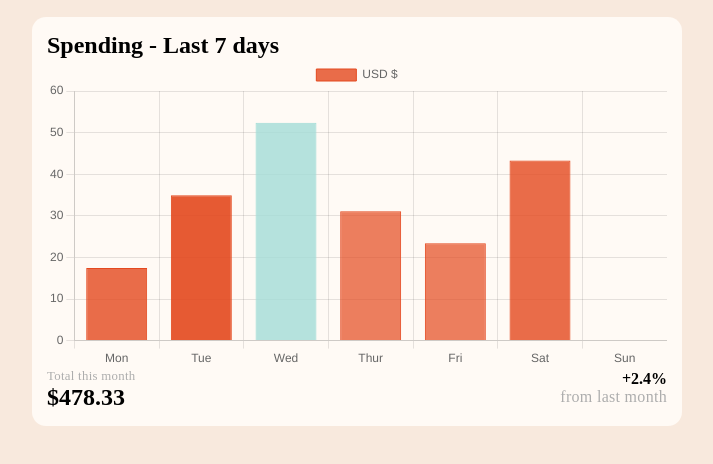
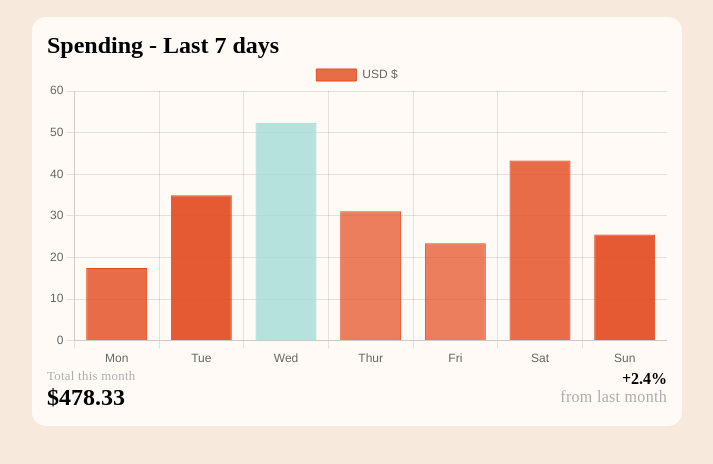
Before and after one commit to Marvyn21/expenses-chart, a plain HTML site: page index.html in a window 1280 px wide. Shown: the part 278-742 px from the top of the page, without its empty margins (283-996 px from the left). Drawn offline with nearby package versions, Linux system fonts and the light colour scheme.

Commit message:
final commit

```diff
--- a/index.html
+++ b/index.html
@@ -54,7 +54,7 @@ const myChart = new Chart(ctx, {
         labels: ['Mon', 'Tue', 'Wed', 'Thur', 'Fri', 'Sat','Sun'],
         datasets: [{
             label: 'USD $',
-            data: [17.45,34.91, 52.36,31.07, 23.39, 43.28, ,25.48],
+            data: [17.45,34.91, 52.36,31.07, 23.39, 43.28, 25.48],
             backgroundColor: [
                 'rgba(228, 73, 31, 0.8)',
                 'rgba(228, 73, 31, 0.9)',
```
Also changed, not shown: design/active-states.jpg (deleted), design/desktop-design.jpg (deleted), design/desktop-preview.jpg (deleted), design/mobile-design.jpg (deleted).
